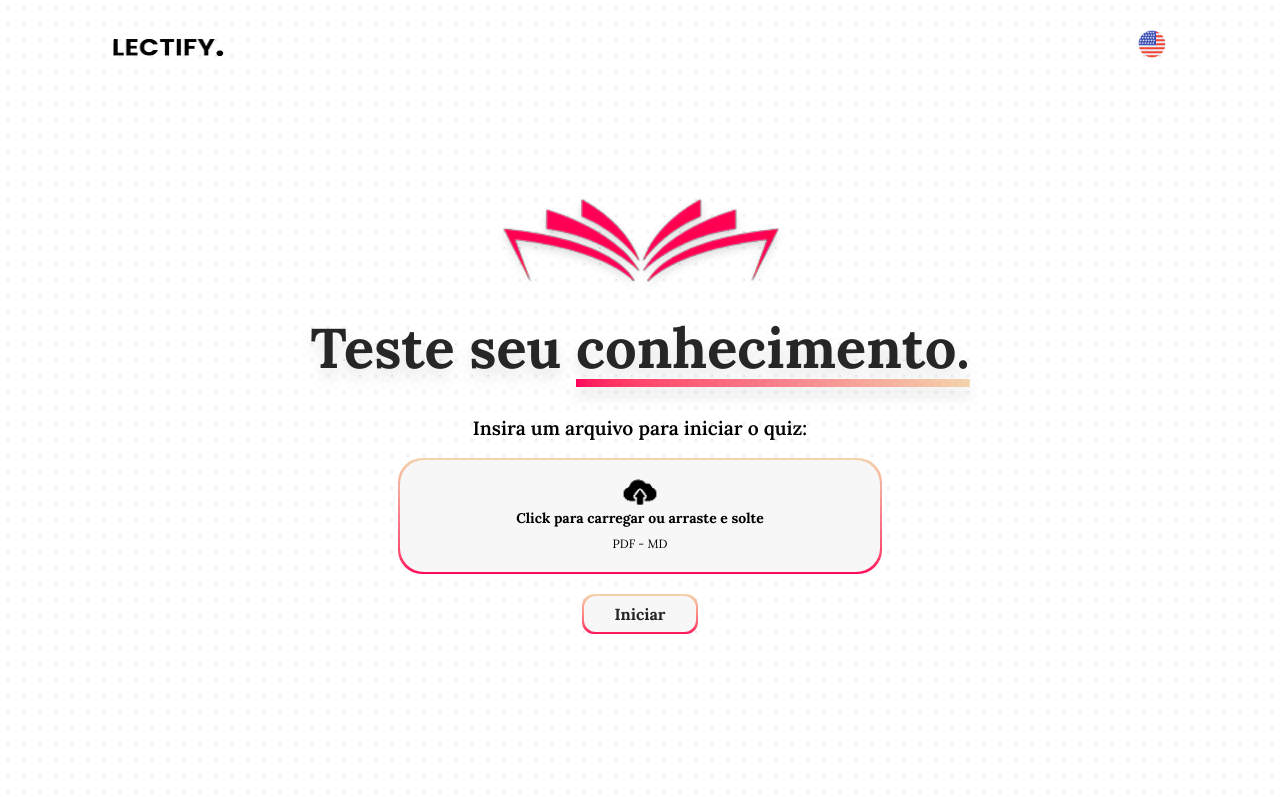
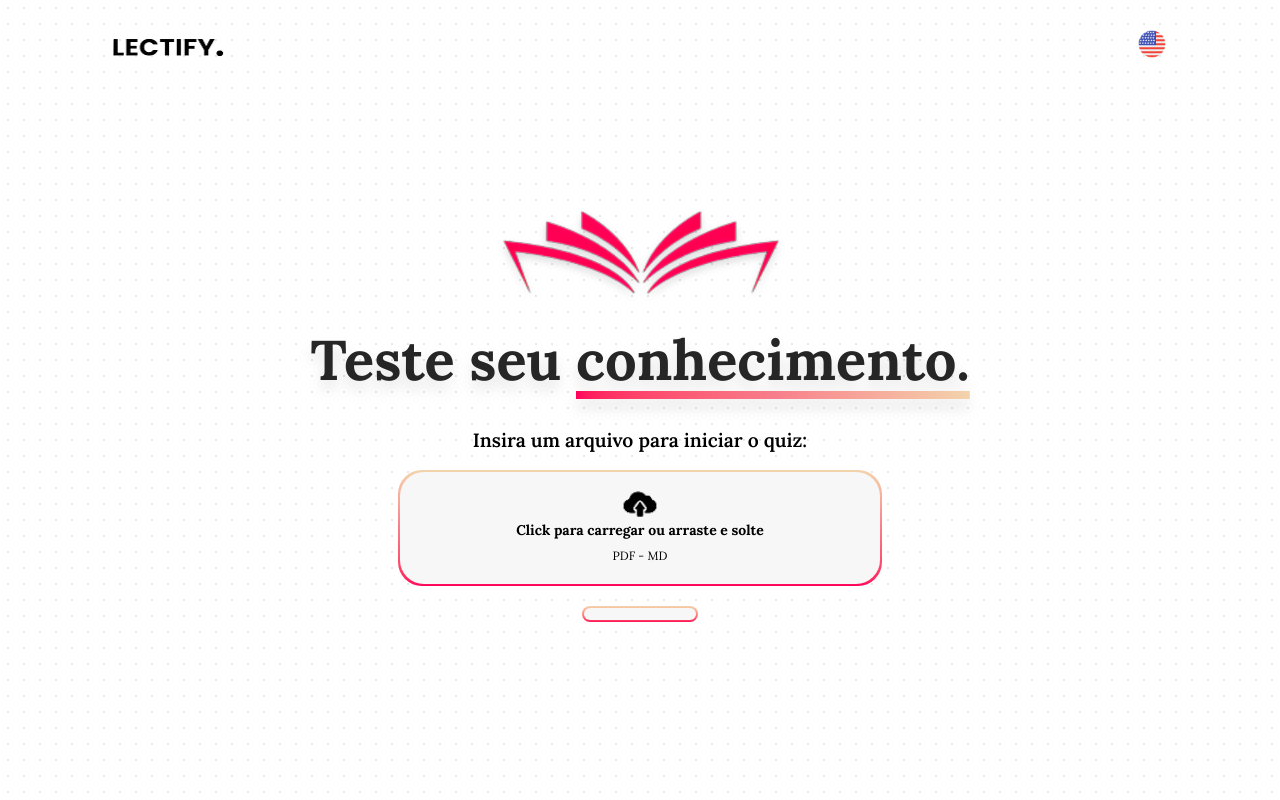
Before and after one commit to Francine02/Lectify, a Next.js app: page /quiz in a window 1280 px wide. Shown: the top 800 px of the page. Built offline with nearby package versions, Linux system fonts and the light colour scheme.

Commit message:
feat: modified to implement loading and other props

```diff
--- a/src/components/quiz/Button.tsx
+++ b/src/components/quiz/Button.tsx
@@ -1,15 +1,24 @@
-import { useTranslation } from "react-i18next";
+import { Loading } from "./Loading";
 
-export function Button() {
-    const { t } = useTranslation();
+interface ButtonProps {
+    onClick: (e: React.FormEvent) => void,
+    loading: boolean,
+    text: string
+}
+
+export function Button({ onClick, loading, text }: ButtonProps) {
     return (
-        <div className="pt-5 grid items-center justify-center hover:brightness-[96%] cursor-pointer transition duration-100 ease-in-out m-auto sm:m-0">
+        <div className="pt-5 grid items-center justify-center hover:brightness-[96%] cursor-pointer transition duration-100 ease-in-out m-auto sm:m-0" onClick={onClick}>
             <div className="rounded-xl bg-gradient-to-t from-rosa to-bege p-[0.1rem] hover:from-bege hover:to-rosa transition duration-100 ease-in-out">
                 <div className="grid items-center justify-center bg-bg-components px-14 py-1.5 rounded-xl w-20">
 
-                    <p className="text-center text-[0.8rem] sm:text-[1rem] font-bold text-text">
-                    {t("hero.page3.button")}
-                    </p>
+                    {loading ? (
+                        <Loading />
+                    ) : (
+                        <p className="text-center text-[0.8rem] sm:text-[1rem] font-bold text-text">
+                            {text}
+                        </p>
+                    )}
                 </div>
             </div>
         </div>
```
